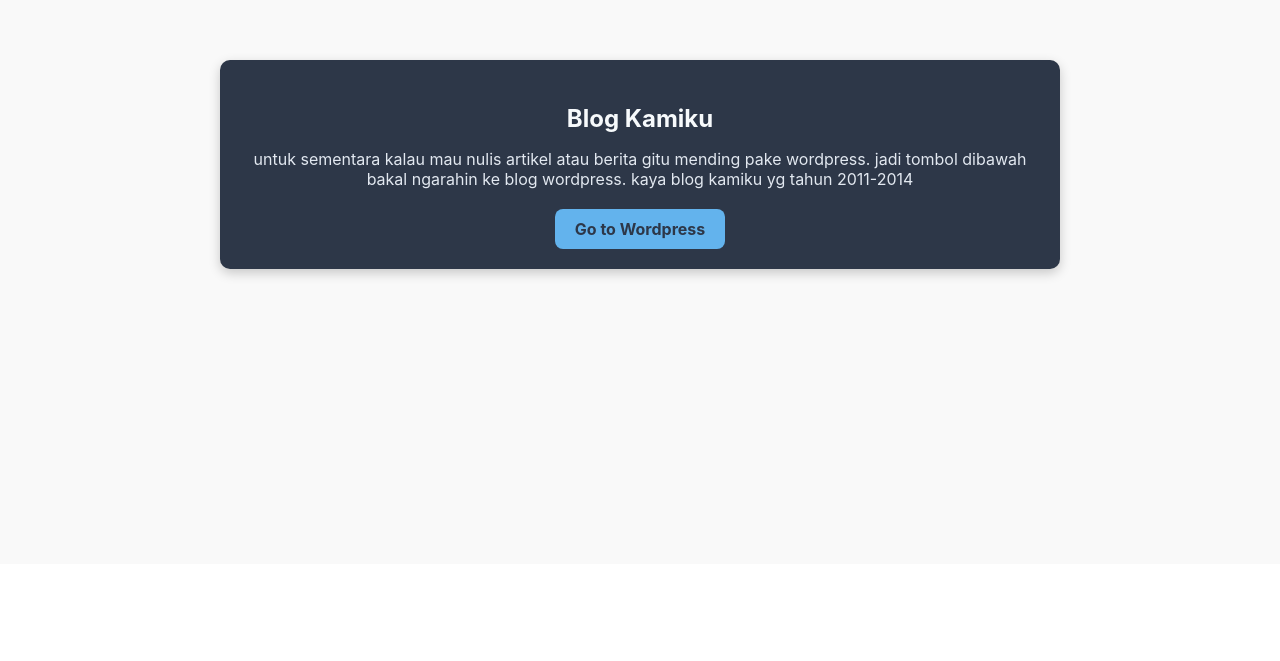
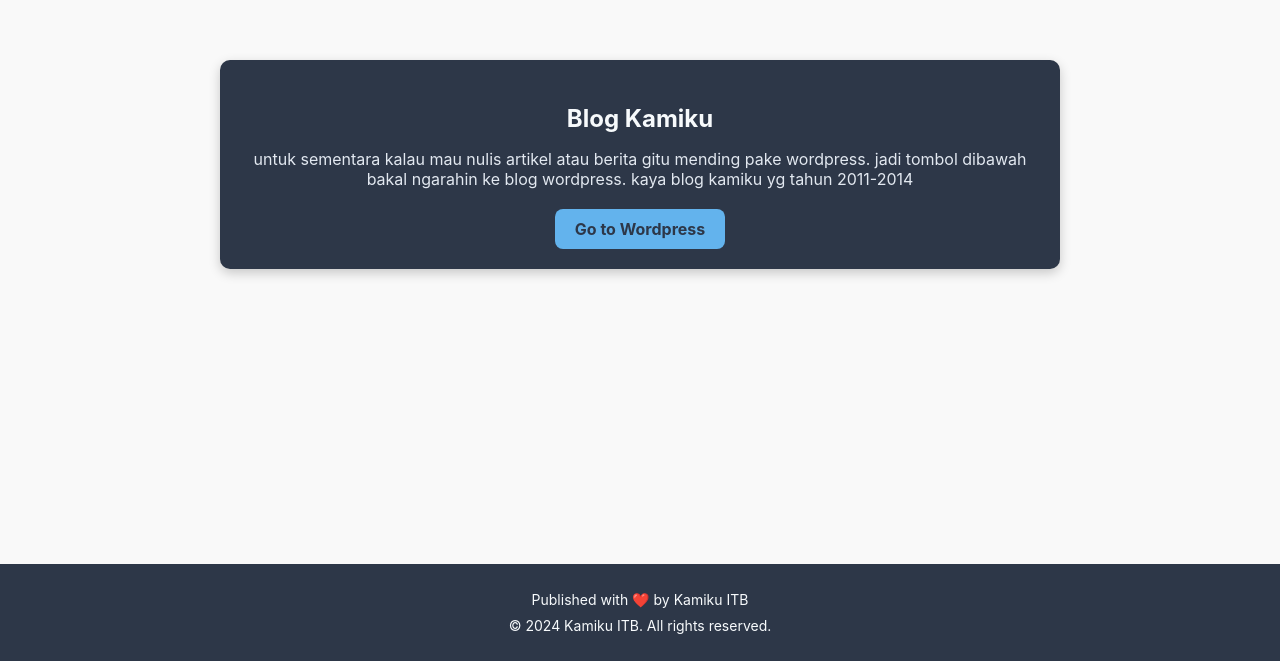
Before and after one commit to RadithyaAl/Website-Kamiku, a React (Create React App) app: page /Blog in a window 1280 px wide. Shown: the part 296-957 px from the top of the page. Before the commit the page ends 860 px from the top, so only its background shows below. Built offline with nearby package versions, Linux system fonts and the light colour scheme.

Commit message:
menambahkan footer

```diff
--- a/src/App.js
+++ b/src/App.js
@@ -6,6 +6,7 @@ import About from './pages/About.js';
 import Navbar from "./Navbar/Navbar.js";
 import PerpustakaanKamiku from './pages/PerpustakaanKamiku.js';
 import BlogKamiku from './pages/Blog.js';
+import Footer from './Footer/Footer.js';
 
 function App() {
   return(
@@ -18,6 +19,7 @@ function App() {
     <Route path='/PerpustakaanKamiku' element={<PerpustakaanKamiku/>} />
     <Route path='/Blog' element={<BlogKamiku/>} />
   </Routes>
+  <Footer/>
   </div>
   </BrowserRouter>
   )
--- /dev/null
+++ b/src/Footer/Footer.css
@@ -0,0 +1,23 @@
+/* Footer.css */
+.footer-container {
+    background-color: #2d3748; /* Sesuaikan warna latar sesuai tema Anda */
+    color: #f7fafc; /* Teks putih terang */
+    padding: 20px;
+    text-align: center;
+    font-size: 14px;
+}
+
+.footer-content p {
+    margin: 5px 0;
+    line-height: 1.5;
+}
+
+.footer-container a {
+    color: #e2e8f0; /* Warna link */
+    text-decoration: none;
+    font-weight: bold;
+}
+
+.footer-container a:hover {
+    color: #63b3ed; /* Warna link saat hover */
+}
--- /dev/null
+++ b/src/Footer/Footer.js
@@ -0,0 +1,16 @@
+// Footer.js
+import React from 'react';
+import './Footer.css';
+
+const Footer = () => {
+  return (
+    <footer className="footer-container">
+      <div className="footer-content">
+        <p>Published with ❤️ by Kamiku ITB</p>
+        <p>© 2024 Kamiku ITB. All rights reserved.</p>
+      </div>
+    </footer>
+  );
+};
+
+export default Footer;
```
